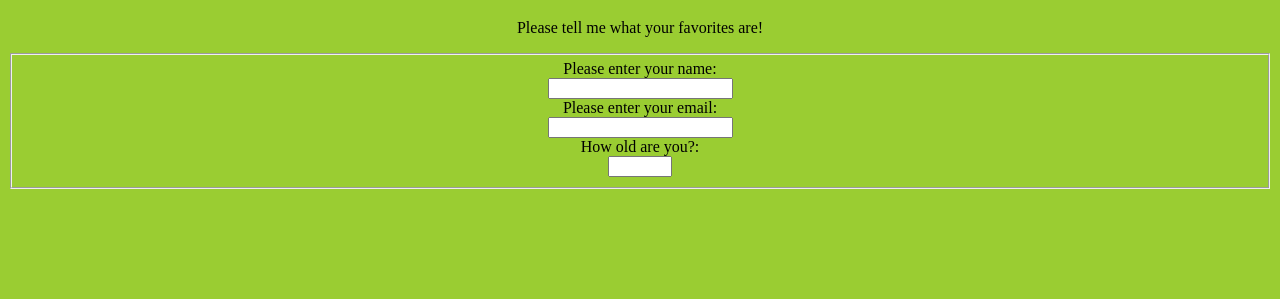
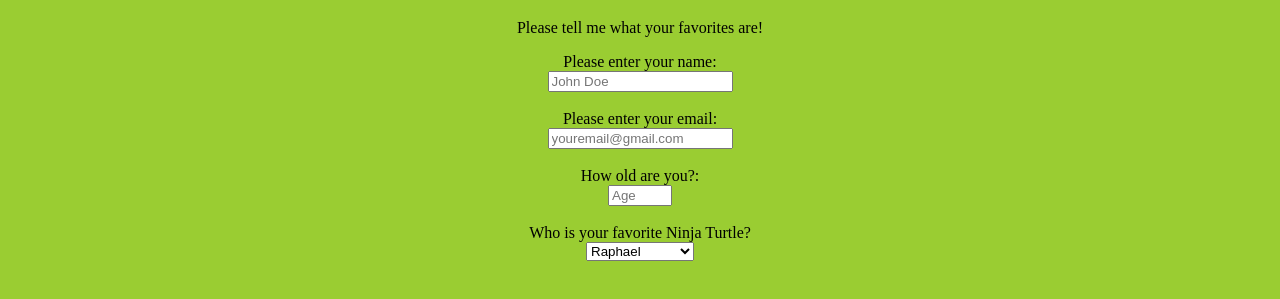
Before and after one commit to mzrickers/freeCodeCampSurvey, a website: page index.html in a window 1280 px wide. Shown: the part 61-360 px from the top of the page. Drawn offline with Linux system fonts and the light colour scheme.

Commit message:
User Stories 10-13

```diff
--- a/index.html
+++ b/index.html
@@ -11,15 +11,20 @@
         <p id="description">Please tell me what your favorites are!</p>
         <!--User story 3: create a form-->
         <form id="survey-form">
-            <fieldset>
-                <!--User story 4: enter your name-->
-                <label>Please enter your name:</label><br>
-                <input type="text" id="name" required><br>
-                <label>Please enter your email:</label><br>
-                <input type="email" id="email" required><br>
-                <label>How old are you?:</label><br>
-                <input type="number" id="number" max=150 min=1>
-            </fieldset>
+            <!--User story 4: enter your name-->
+            <label id="name-label">Please enter your name:</label><br>
+            <input type="text" id="name" placeholder="John Doe" required><br><br>
+            <label id="email-label">Please enter your email:</label><br>
+            <input type="email" id="email" placeholder="youremail@gmail.com" required><br><br>
+            <label id="number-label">How old are you?:</label><br>
+            <input type="number" id="number" max=150 min=1 placeholder="Age"><br><br>
+            <label>Who is your favorite Ninja Turtle?</label><br>
+            <select id="dropdown">
+                <option>Raphael</option>
+                <option>Leonardo</option>
+                <option>Donatello</option>
+                <option>Michaelangelo</option>
+            </select>
         </form>
     </body>
 </html>
```
